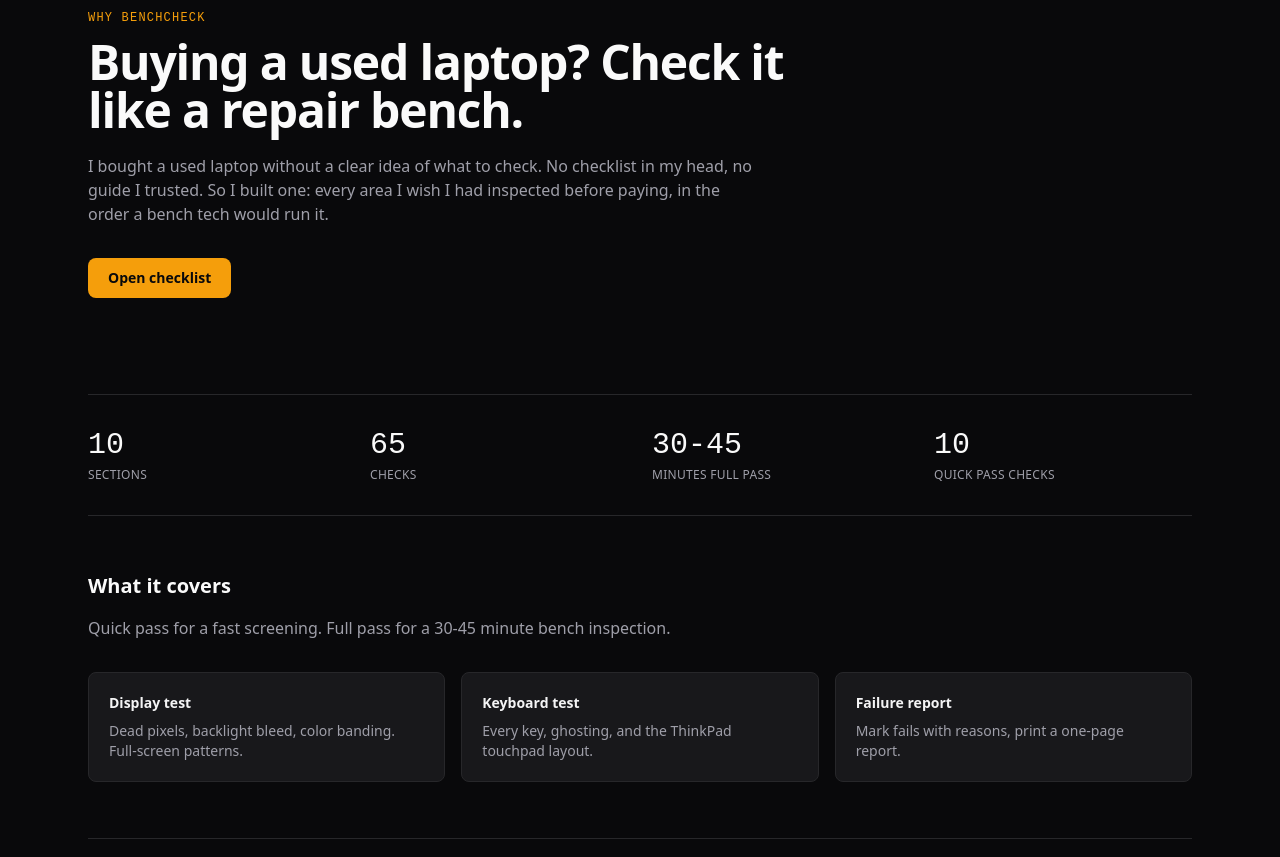
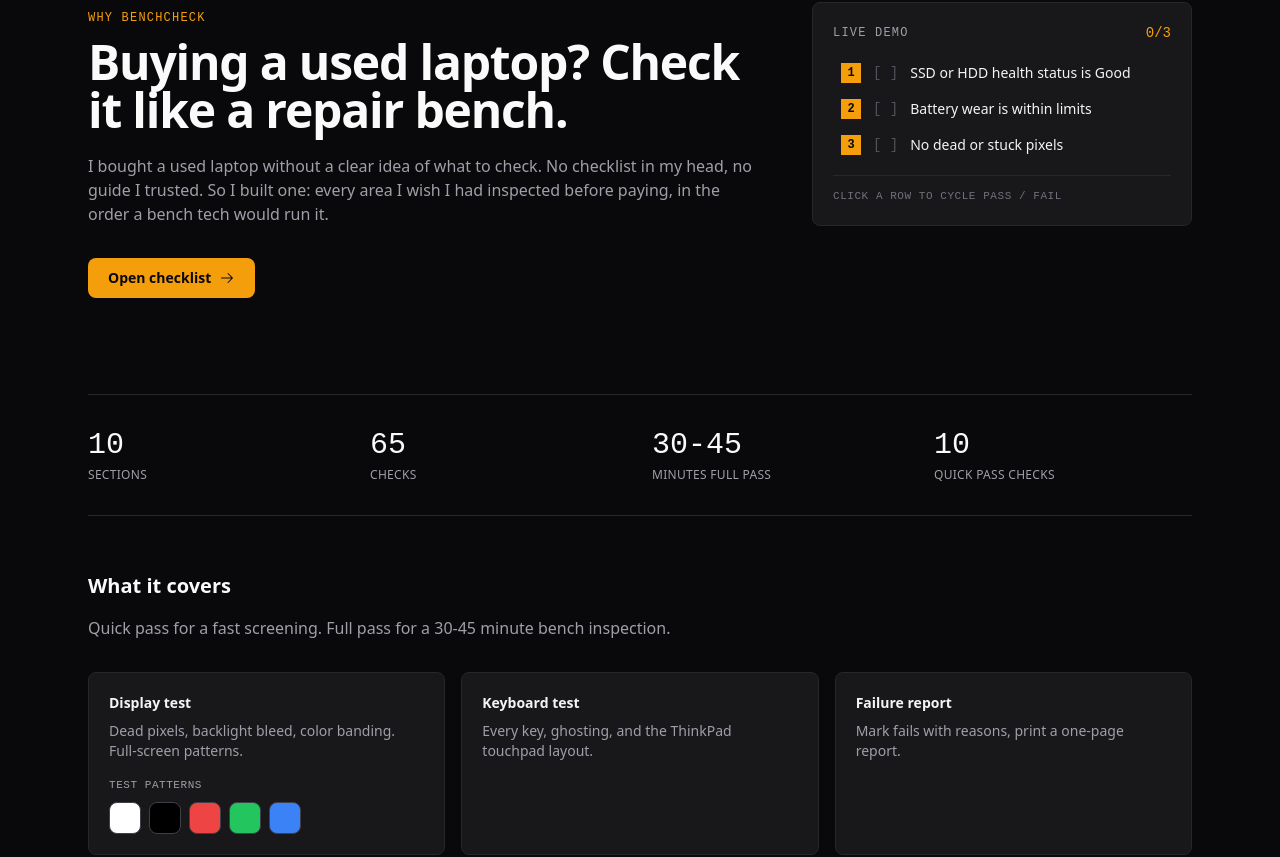
Before and after one commit to Richie-Z/BenchCheck, a React (Vite) app: page / in a window 1280 px wide. Shown: the part 231-1088 px from the top of the page. Built offline with nearby package versions, Linux system fonts and the light colour scheme.

Commit message:
feat: interactive splash hero demo, pattern swatches, hover polish

```diff
--- a/src/pages/SplashPage.tsx
+++ b/src/pages/SplashPage.tsx
@@ -1,5 +1,14 @@
-import { GithubLogo } from '@phosphor-icons/react'
+import { useState } from 'react'
+import { ArrowRight, GithubLogo } from '@phosphor-icons/react'
 import { LogoMark } from '../App'
+
+const DEMO = [
+  'SSD or HDD health status is Good',
+  'Battery wear is within limits',
+  'No dead or stuck pixels',
+]
+
+const PATTERNS = ['#ffffff', '#000000', '#ef4444', '#22c55e', '#3b82f6']
 
 const STATS: { value: string; label: string }[] = [
   { value: '10', label: 'sections' },
@@ -39,9 +48,14 @@ const STEPS: { title: string; body: string }[] = [
 ]
 
 export function SplashPage({ onEnter }: { onEnter: () => void }) {
+  const [demo, setDemo] = useState<number[]>([0, 0, 0])
+  const [pattern, setPattern] = useState<string | null>(null)
+
   return (
     <div className="mx-auto max-w-6xl px-4 sm:px-6">
       <section className="py-16 sm:py-24">
+        <div className="grid items-center gap-10 lg:grid-cols-[1fr_380px]">
+          <div>
             <LogoMark className="size-12 text-signal" />
             <p className="mt-8 font-mono text-xs uppercase tracking-widest text-signal">
               Why BenchCheck
@@ -57,10 +71,61 @@ export function SplashPage({ onEnter }: { onEnter: () => void }) {
             <button
               type="button"
               onClick={onEnter}
-          className="mt-8 rounded-lg bg-signal px-5 py-2.5 text-sm font-semibold text-zinc-950 transition duration-150 hover:bg-amber-400 active:translate-y-px"
+              className="group mt-8 flex items-center gap-2 rounded-lg bg-signal px-5 py-2.5 text-sm font-semibold text-zinc-950 transition duration-150 hover:bg-amber-400 active:translate-y-px"
             >
               Open checklist
+              <ArrowRight
+                size={16}
+                weight="regular"
+                className="transition-transform duration-150 group-hover:translate-x-0.5"
+              />
             </button>
+          </div>
+
+          <div className="hidden lg:block">
+            <div className="rounded-lg border border-zinc-800 bg-zinc-900 p-5">
+              <div className="flex items-center justify-between">
+                <span className="font-mono text-xs uppercase tracking-widest text-zinc-400">
+                  Live demo
+                </span>
+                <span className="font-mono text-sm text-signal">
+                  {demo.filter((v) => v !== 0).length}/3
+                </span>
+              </div>
+              <div className="mt-3">
+                {DEMO.map((label, idx) => (
+                  <button
+                    key={label}
+                    type="button"
+                    onClick={() =>
+                      setDemo((d) => d.map((v, i) => (i === idx ? (v + 1) % 3 : v)))
+                    }
+                    className="flex w-full items-start gap-3 rounded-lg px-2 py-2 text-left transition-colors duration-150 hover:bg-zinc-800/60"
+                  >
+                    <span className="grid size-5 shrink-0 place-items-center bg-signal font-mono text-xs font-bold text-zinc-950">
+                      {idx + 1}
+                    </span>
+                    <span
+                      className={`font-mono text-sm ${
+                        demo[idx] === 0
+                          ? 'text-zinc-600'
+                          : demo[idx] === 1
+                            ? 'text-signal'
+                            : 'text-fail'
+                      }`}
+                    >
+                      {demo[idx] === 0 ? '[ ]' : demo[idx] === 1 ? '[x]' : '[!]'}
+                    </span>
+                    <span className="text-sm text-zinc-100">{label}</span>
+                  </button>
+                ))}
+              </div>
+              <p className="mt-3 border-t border-zinc-800 pt-3 font-mono text-[11px] uppercase tracking-wider text-zinc-500">
+                Click a row to cycle pass / fail
+              </p>
+            </div>
+          </div>
+        </div>
       </section>
 
       <section className="grid grid-cols-2 gap-6 border-y border-zinc-800 py-8 sm:grid-cols-4">
@@ -79,9 +144,31 @@ export function SplashPage({ onEnter }: { onEnter: () => void }) {
         </p>
         <div className="mt-8 grid gap-4 md:grid-cols-3">
           {COVERS.map((c) => (
-            <div key={c.title} className="rounded-lg border border-zinc-800 bg-zinc-900 p-5">
+            <div
+              key={c.title}
+              className="rounded-lg border border-zinc-800 bg-zinc-900 p-5 transition-colors duration-150 hover:border-signal/50"
+            >
               <h3 className="text-sm font-semibold text-zinc-100">{c.title}</h3>
               <p className="mt-2 text-sm text-zinc-400">{c.body}</p>
+              {c.title === 'Display test' && (
+                <div className="mt-4">
+                  <p className="font-mono text-[11px] uppercase tracking-wider text-zinc-400">
+                    Test patterns
+                  </p>
+                  <div className="mt-2 flex gap-2">
+                    {PATTERNS.map((color) => (
+                      <button
+                        key={color}
+                        type="button"
+                        aria-label={`Preview ${color}`}
+                        onClick={() => setPattern(color)}
+                        style={{ background: color }}
+                        className="size-8 rounded-lg border border-zinc-700 transition-transform duration-150 hover:scale-110 active:scale-95"
+                      />
+                    ))}
+                  </div>
+                </div>
+              )}
             </div>
           ))}
         </div>
@@ -118,6 +205,22 @@ export function SplashPage({ onEnter }: { onEnter: () => void }) {
           Source on GitHub
         </a>
       </footer>
+
+      {pattern && (
+        <div
+          className="fixed inset-0 z-50"
+          style={{ background: pattern }}
+          onClick={() => setPattern(null)}
+        >
+          <span
+            className={`absolute bottom-8 left-1/2 -translate-x-1/2 font-mono text-xs uppercase tracking-widest ${
+              pattern === '#ffffff' ? 'text-zinc-950/50' : 'text-white/50'
+            }`}
+          >
+            Click anywhere to exit
+          </span>
+        </div>
+      )}
     </div>
   )
 }
```
Lines whose indentation alone changed are shown as unchanged.
